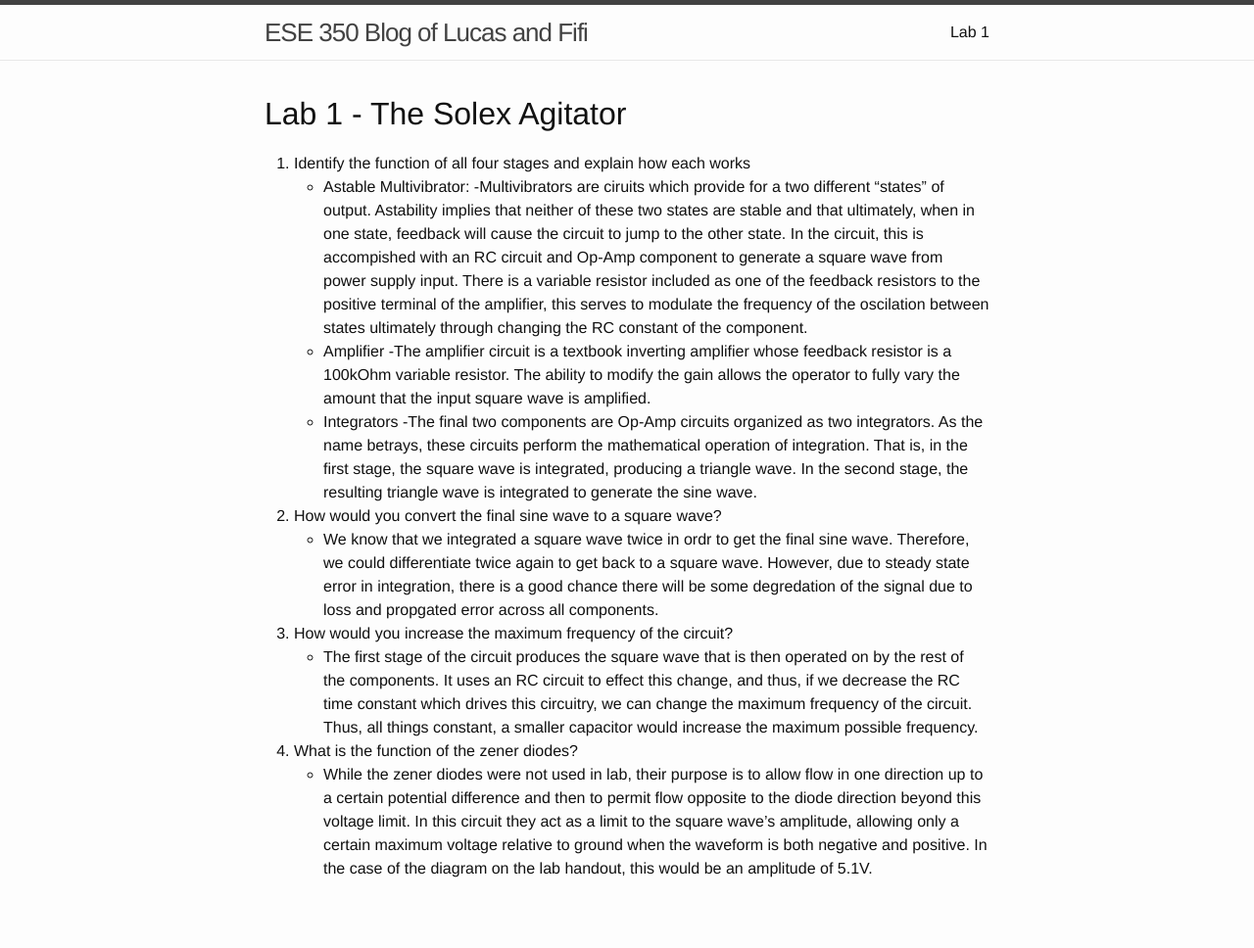
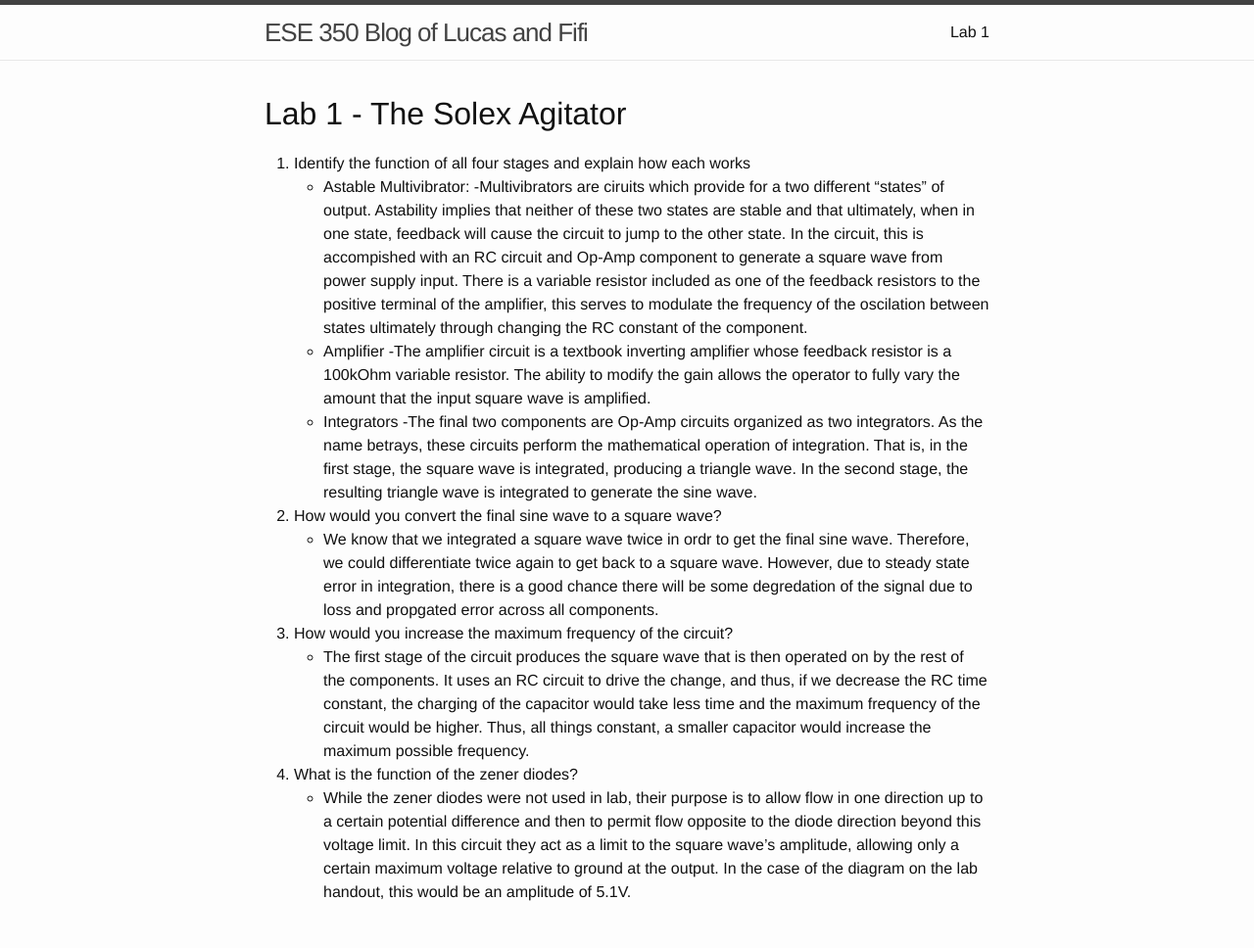
Before and after one commit to feefles/ese350, a Jekyll site: the page built from lab1.markdown, in a window 1280 px wide. Shown: the whole page at 98% size. Built offline with Jekyll 4.4.1, drawn with Linux system fonts in a browser that asks for light colours; before the commit the page ends 944 px from its top, so only the background shows below that.

Commit message:
new info

```diff
--- a/lab1.markdown
+++ b/lab1.markdown
@@ -20,7 +20,7 @@ Lab 1 - The Solex Agitator
     - We know that we integrated a square wave twice in ordr to get the final sine wave. Therefore, we could differentiate twice again to get back to a square wave. However, due to steady state error in integration, there is a good chance there will be some degredation of the signal due to loss and propgated error across all components.
 
 3. How would you increase the maximum frequency of the circuit?
-    - The first stage of the circuit produces the square wave that is then operated on by the rest of the components. It uses an RC circuit to effect this change, and thus, if we decrease the RC time constant which drives this circuitry, we can change the maximum frequency of the circuit. Thus, all things constant, a smaller capacitor would increase the maximum possible frequency.
+    - The first stage of the circuit produces the square wave that is then operated on by the rest of the components. It uses an RC circuit to drive the change, and thus, if we decrease the RC time constant, the charging of the capacitor would take less time and the maximum frequency of the circuit would be higher. Thus, all things constant, a smaller capacitor would increase the maximum possible frequency.
 
 4. What is the function of the zener diodes?
-    - While the zener diodes were not used in lab, their purpose is to allow flow in one direction up to a certain potential difference and then to permit flow opposite to the diode direction beyond this voltage limit. In this circuit they act as a limit to the square wave's amplitude, allowing only a certain maximum voltage relative to ground when the waveform is both negative and positive. In the case of the diagram on the lab handout, this would be an amplitude of 5.1V.
+    - While the zener diodes were not used in lab, their purpose is to allow flow in one direction up to a certain potential difference and then to permit flow opposite to the diode direction beyond this voltage limit. In this circuit they act as a limit to the square wave's amplitude, allowing only a certain maximum voltage relative to ground at the output. In the case of the diagram on the lab handout, this would be an amplitude of 5.1V.
```
